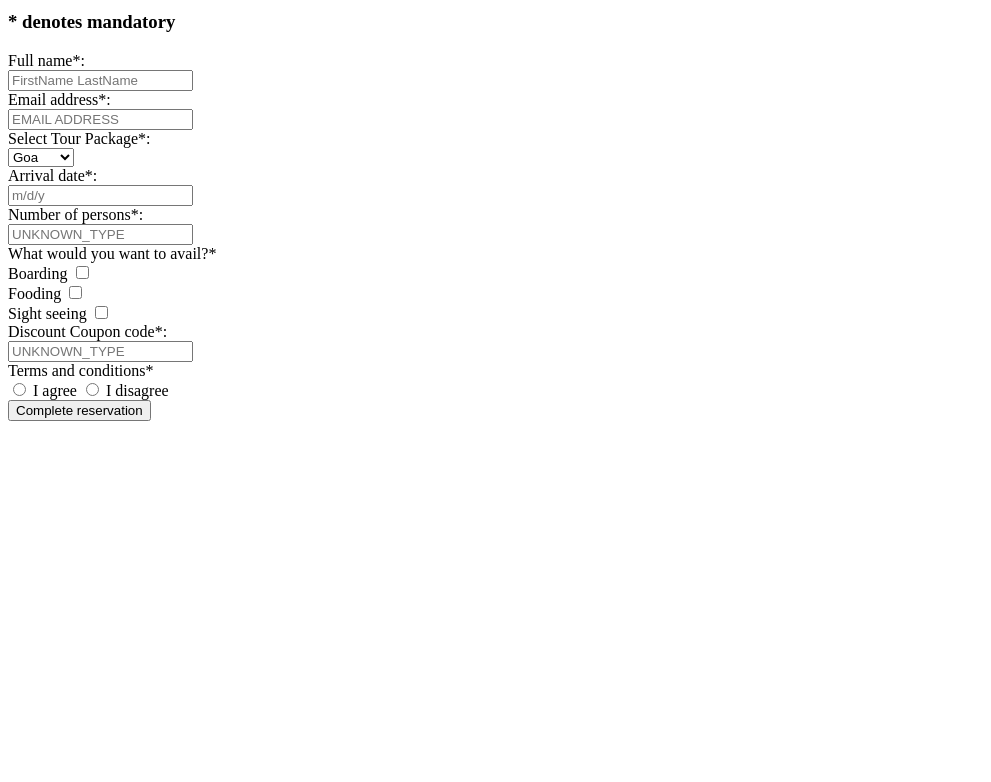
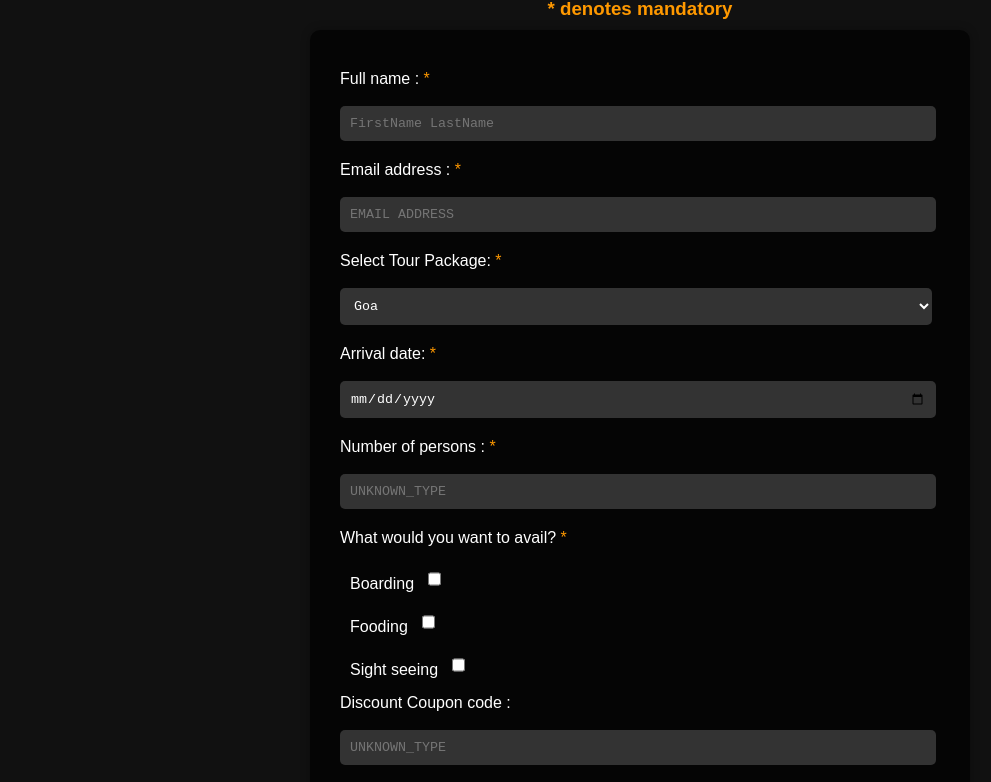
Before and after one commit to PromiMojumder38/WEB-zero-to-hero, a plain HTML site: page index.html in a window 1280 px wide. Shown: the part 69-851 px from the top of the page, without its empty margins (0-991 px from the left). Before the commit the page ends 800 px from the top, so only its background shows below. Drawn offline with Linux system fonts and the light colour scheme.

Commit message:
add: form style

```diff
--- a/index.html
+++ b/index.html
@@ -3,42 +3,44 @@
     <head>
         <meta charset="UTF-8">
         <meta name="viewport" content="width=device-width, initial-scale=1.0">
+        <link rel="stylesheet" href="styles.css">
         <title>Document</title>
     </head>
     <body>
         <h1>Travel Reservation Form</h1>
-    <h3>* denotes mandatory</h3>
+        <h3> denotes mandatory</h3>
         <form>
-        <label> Full name*: </label><br>
+            <label> Full name : </label><br>
             <input type="text" placeholder="FirstName LastName"><br>
 
-        <label> Email address*: </label><br>
+            <label class> Email address : </label><br>
             <input type="email" placeholder="EMAIL ADDRESS"><br>
 
-        <label> Select Tour Package*: </label><br>
+            <label class> Select Tour Package: </label><br>
             <select name="selected_option" required>
                 <option value = "goa">Goa</option>
                 <option value="ladakh">Ladakh</option>
                 <option value="paris">Paris</option>
             </select><br>
 
-        <label> Arrival date*: </label><br>
-        <input type="text" placeholder="m/d/y"><br>
+            <label class> Arrival date: </label><br>
+            <input type="date" class = "dateclass" placeholder="m/d/y"><br>
 
-        <label> Number of persons*: </label><br>
+            <label> Number of persons : </label><br>
             <input type="text" placeholder="UNKNOWN_TYPE"><br>
 
-        <label> What would you want to avail?* </label><br>
-        <label> Boarding </label><input type = "checkbox" value="boarding"><br>
-        <label> Fooding </label><input type = "checkbox" value="fooding"><br>
-        <label> Sight seeing </label><input type = "checkbox" value="sightseeing"><br>
+            <label> What would you want to avail?  </label><br>
+            <div class = "termss"><label class = "labelclass"> Boarding </label><input type = "checkbox" value="boarding"></div>
+            <div class = "termss"><label class = "labelclass"> Fooding </label><input type = "checkbox" value="fooding"></div>
+            <div class = "termss"><label class = "labelclass"> Sight seeing </label><input type = "checkbox" value="sightseeing"></div>
 
-        <label> Discount Coupon code*: </label><br>
+            <label class = "labelclass"> Discount Coupon code : </label><br>
             <input type="text" name="coupon_code" placeholder="UNKNOWN_TYPE"><br>
 
-        <label> Terms and conditions* </label><br>
-        <input type="radio" name="terms" value="agree"> <label>I agree</label>
-        <input type="radio" name="terms" value="disagree"> <label>I disagree</label><br>
+            <label> Terms and conditions  </label><br>
+            <div class = "terms"><input type="radio" name="terms" value="agree"> <label class = "labelclass">I agree</label></div>
+            <div class = "terms"><input type="radio" name="terms" value="disagree"> <label class = "labelclass">I disagree</label></div>
+
 
             <button type = "submit" > Complete reservation </button>
         </form>
--- /dev/null
+++ b/styles.css
@@ -0,0 +1,110 @@
+/* Reset some default styles */
+body, h1, h3, form {
+    margin: 0;
+    padding: 0;
+}
+h3{
+    margin-bottom: 10px;
+}
+/* Style headings */
+h3 {
+    text-align: center;
+    color: #ff9900;
+    margin-top: -10px;
+}
+
+h1 {
+    text-align: center;
+    padding: 20px 0;
+    color: #ff9900;
+    text-shadow: 2px 2px 4px rgba(0, 0, 0, 0.5);
+}
+
+/* Apply a dark background and set text color */
+body {
+    background-color: #111;
+    color: #fff;
+    font-family: Arial, sans-serif;
+}
+
+/* Style the form container */
+form {
+    max-width: 400px;
+    margin: 0 auto;
+    padding: 20px;
+    background-color: rgba(0, 0, 0, 0.7);
+    border-radius: 10px;
+    box-shadow: 0 0 10px rgba(0, 0, 0, 0.3);
+}
+
+/* Style form labels */
+label {
+    display: block;
+    margin-top: 10px;
+}
+
+.terms{
+    display: flex;
+   align-items: center;
+   margin-bottom: 10px;
+}
+.termss{
+    display: flex;
+   margin-bottom: 15px;
+}
+.termss label{
+    margin-left: 10px;
+    padding-right: 10px;
+}
+.terms input[type="radio"] {
+    margin-right: 10px; /* Add some space between the radio button and label */
+}
+/* Style the submit button */
+button[type="submit"] {
+    width: 100%;
+    padding: 10px;
+    border: none;
+    border-radius: 5px;
+    background-color: #ff9900;
+    color: #fff;
+    cursor: pointer;
+}
+
+/* Style the mandatory label with an asterisk */
+label:after,
+h3:before {
+    content: "*";
+    color: #ff9900;
+}
+.labelclass:after{
+    content: none;
+}
+
+/* Style the discount coupon code input */
+input[type="text"], input[type="email"], input[type="date"], select{
+    width: 36rem;
+    padding: 10px;
+    margin-bottom: 10px;
+    border: none;
+    border-radius: 5px;
+    background-color: #333;
+    color: #fff;
+    font-family: monospace;
+}
+select{
+    width: 37rem;
+}
+
+/* Style the submit button on hover */
+button[type="submit"]:hover {
+    background-color: #ff6600; /* Darker orange on hover */
+}
+
+/* Style the form container on larger screens */
+@media screen and (min-width: 768px) {
+    form {
+        max-width: 600px;
+        margin: 0 auto;
+        padding: 30px;
+    }
+}
```
Also changed, not shown: 1 other file. Lines whose indentation alone changed are shown as unchanged.
